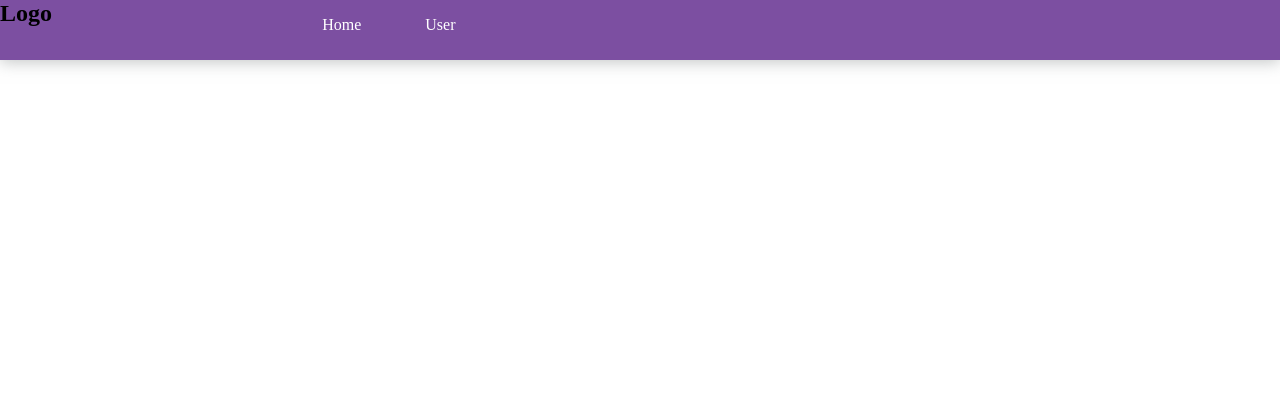
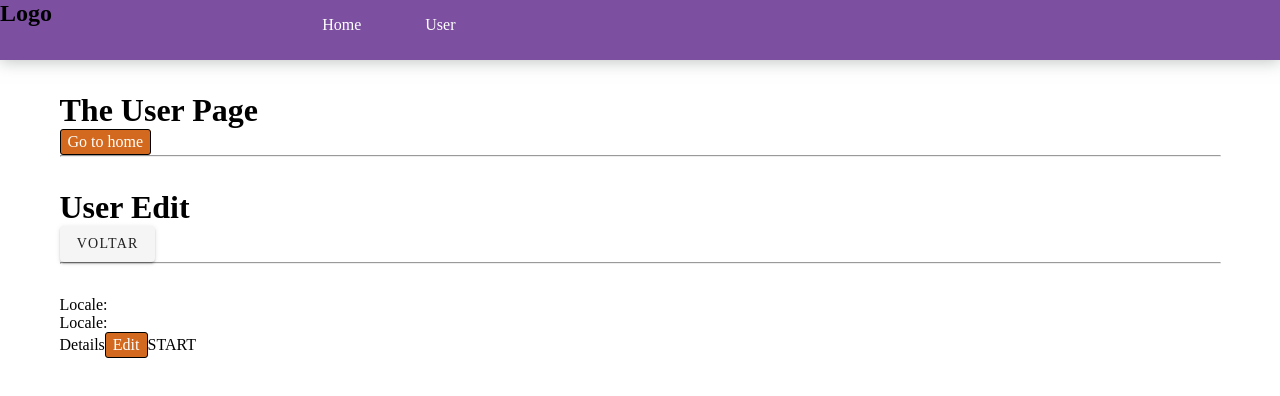
Before and after one commit to AmauriMarcos/vue-router, a Vue app: page /user/1/edit in a window 1280 px wide. Shown: the top 396 px of the page. Built offline with nearby package versions, Linux system fonts and the light colour scheme.

Commit message:
router-vue

```diff
--- a/src/App.vue
+++ b/src/App.vue
@@ -2,8 +2,9 @@
   <div>
     <Header></Header>
     <div class="container">
-
-        <router-view></router-view>
+        <transition name="slide" mode="out-in">
+           <router-view></router-view>
+        </transition>
     </div>
   </div>
 </template>
@@ -24,6 +25,7 @@ export default {
      padding: 0;
   }
 
+
   h2{
     margin-bottom: 3rem;
   }
@@ -32,9 +34,39 @@ export default {
   }
   .container{
     padding: 3% 15%;
-    /* margin-top: 3rem; */
+
   }
- /*  .header{
-    position: fixed;
-  } */
+
+   .slide-leave-active {
+        transition: opacity 1s ease;
+        opacity: 0;
+        animation: slide-out 1s easy-out forwards;
+    }
+    .slide-leave {
+        opacity: 1;
+        transform: translateX();
+    }
+    .slide-enter-active {
+        animation: slide-in 1s ease-out forwards;
+    }
+
+    .slide-move {
+        transition: transform 1s;
+    }
+    @keyframes slide-out {
+        from {
+            transform: translateY(0);
+        }
+        to {
+            transform: translateY(-30px);
+        }
+    }
+    @keyframes slide-in {
+        from {
+            transform: translateY(-30px);
+        }
+        to {
+            transform: translateY(0px);
+        }
+    }
 </style>
--- a/src/components/Header.vue
+++ b/src/components/Header.vue
@@ -10,7 +10,7 @@
 
           <ul class="items">
               <router-link  to='/'  active-class="active" exact="/"><a>Home</a></router-link>
-              <router-link  to='/user/something'  active-class="active" ><a>User</a></router-link>
+              <router-link  to='/user/102030'  active-class="active"><a>User</a></router-link>
           </ul>
        </div>
     </div>
--- a/src/router/index.js
+++ b/src/router/index.js
@@ -2,9 +2,9 @@ import Vue from "vue";
 import VueRouter from "vue-router";
 import Home from "../views/Home.vue";
 import User from "../views/user/User.vue";
-/* import UserDetail from "../views/user/UserDetail.vue";
+import UserDetail from "../views/user/UserDetail.vue";
 import UserEdit from "../views/user/UserEdit.vue";
-import UserStart from "../views/user/UserStart.vue"; */
+import UserStart from "../views/user/UserStart.vue";
 
 Vue.use(VueRouter);
 
@@ -17,7 +17,32 @@ const routes = [
   {
     path:"/user/:id",
     name:"User",
-    component: User
+    component: User,
+    props: true,
+    children: [
+      {
+        path: 'detail',
+        component: UserDetail,
+        props: true,
+
+      },
+      {
+        path: 'edit',
+        component: UserEdit,
+        props: true,
+        name: 'userEdit'
+      },
+      {
+        path: 'start',
+        component: UserStart,
+        props: true
+      }
+
+    ]
+  },
+  {
+    path: '*',
+    redirect: '/'
   }
 
 ];
--- a/src/views/user/User.vue
+++ b/src/views/user/User.vue
@@ -1,24 +1,34 @@
 <template>
    <div>
        <h1>The User Page </h1>
+       <button class="btn" @click='voltar'>Go to home</button>
        <hr>
-       <p>Lorem ipsum, dolor sit amet consectetur adipisicing elit. Repellendus, temporibus! A, qui alias cum quae laborum ab voluptatem illum at sit similique corrupti, commodi officia magni dolore vitae earum beatae?</p>
-       <p>Lorem ipsum, dolor sit amet consectetur adipisicing elit. Repellendus, temporibus! A, qui alias cum quae laborum ab voluptatem illum at sit similique corrupti, commodi officia magni dolore vitae earum beatae?</p>
-
+       <router-view></router-view>
+       <router-link
+       :to="{name: 'userEdit', params: {id: $route.params.id}, query: {locale: 'pt_br', q: '20'}}"
+       tag='button'>
+       Details</router-link>
+       <button  class="btn">Edit</button>
+       <router-link :to="{name: 'userEdit', params: {id: $route.params.id}}" tag='button'>START</router-link>
    </div>
 </template>
 
 <script>
 export default {
-
-    /*  methods: {
+    methods: {
       voltar(){
-        this.$router.push('/');
+        this.$router.push({name: 'Home'});
       }
-    } */
+    }
 }
 </script>
 
 <style lang="scss">
-
+    .btn{
+      padding: 3px 7px;
+      border: 1px solid black;
+      background-color: chocolate;
+      color: white;
+      border-radius: 3px;
+    }
 </style>
--- a/src/views/user/UserEdit.vue
+++ b/src/views/user/UserEdit.vue
@@ -1,11 +1,12 @@
 <template>
   <div>
        <h1>User Edit</h1>
-       <v-app>
-         <v-container>
-            <v-btn @click='voltar'>Voltar</v-btn>
-         </v-container>
-       </v-app>
+
+       <v-btn @click='voltar'>Voltar</v-btn>
+
+       <hr>
+       <p>Locale: {{$route.query.locale}}</p>
+       <p>Locale: {{$route.query.q}}</p>
    </div>
 </template>
 
```
